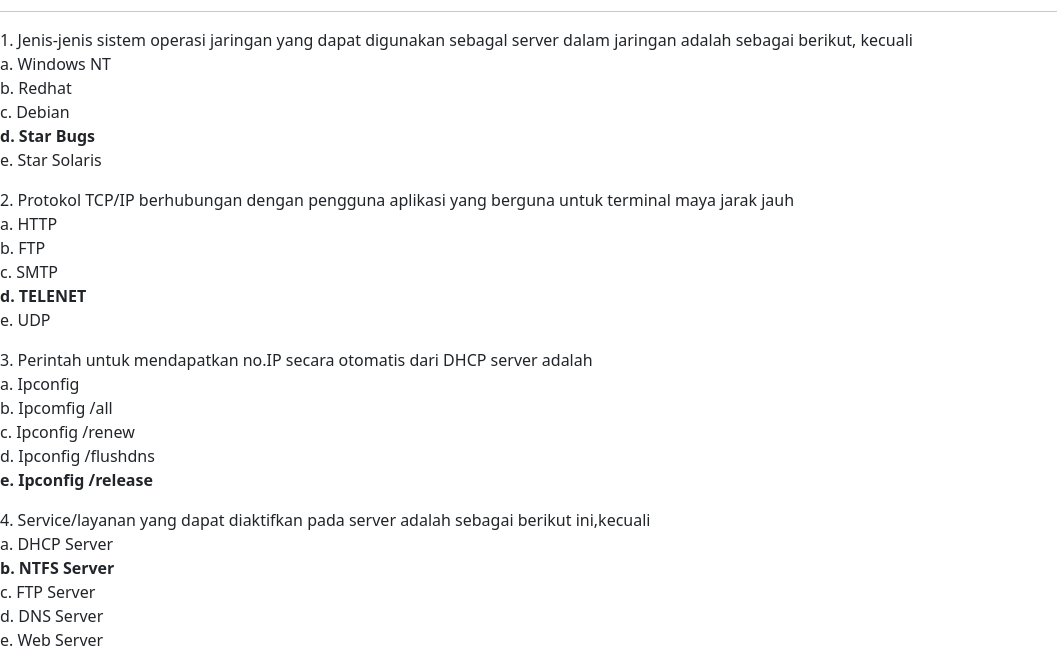
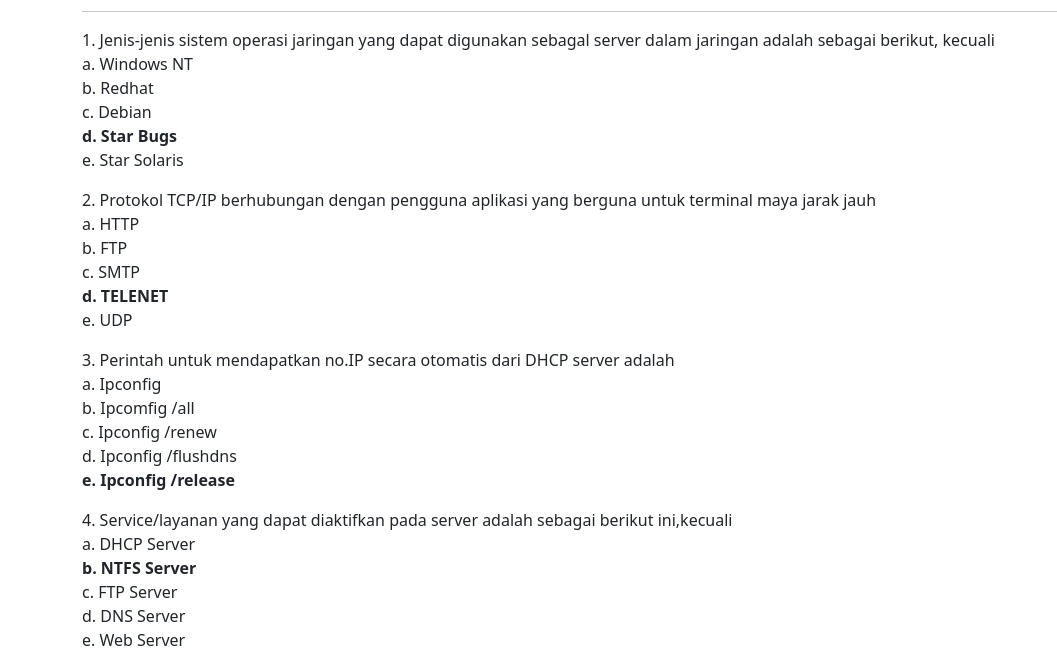
Before and after one commit to Danangaditio/Danangaditio.github.io, a plain HTML site: page soaldnsxi/index.html in a window 1280 px wide. Shown: the part 53-718 px from the top of the page, without its empty margins (0-1057 px from the left). Drawn offline with nearby package versions, Linux system fonts and the light colour scheme.

Commit message:
Update index.html

```diff
--- a/soaldnsxi/index.html
+++ b/soaldnsxi/index.html
@@ -9,8 +9,7 @@
   <body>
     <h1>SOAL DOMAIN NAME SYSTEM</h1>
     <script src="https://cdn.jsdelivr.net/npm/bootstrap@5.3.2/dist/js/bootstrap.bundle.min.js" integrity="sha384-C6RzsynM9kWDrMNeT87bh95OGNyZPhcTNXj1NW7RuBCsyN/o0jlpcV8Qyq46cDfL" crossorigin="anonymous"></script>
-    <div class="containaer">
-
+    <div class="container">
     <hr>
   1. Jenis-jenis sistem operasi jaringan yang dapat digunakan sebagal server dalam jaringan adalah sebagai berikut, kecuali<br>
       a. Windows NT<br>
```
